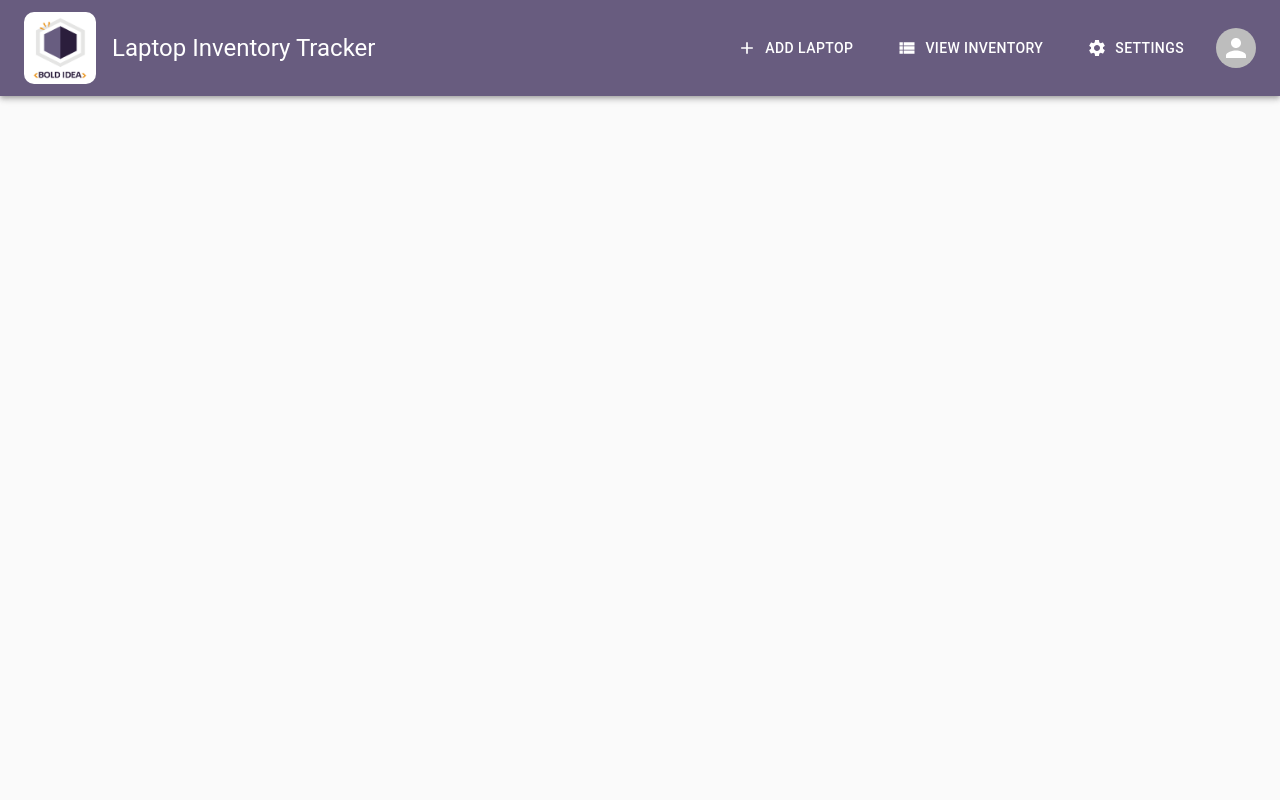
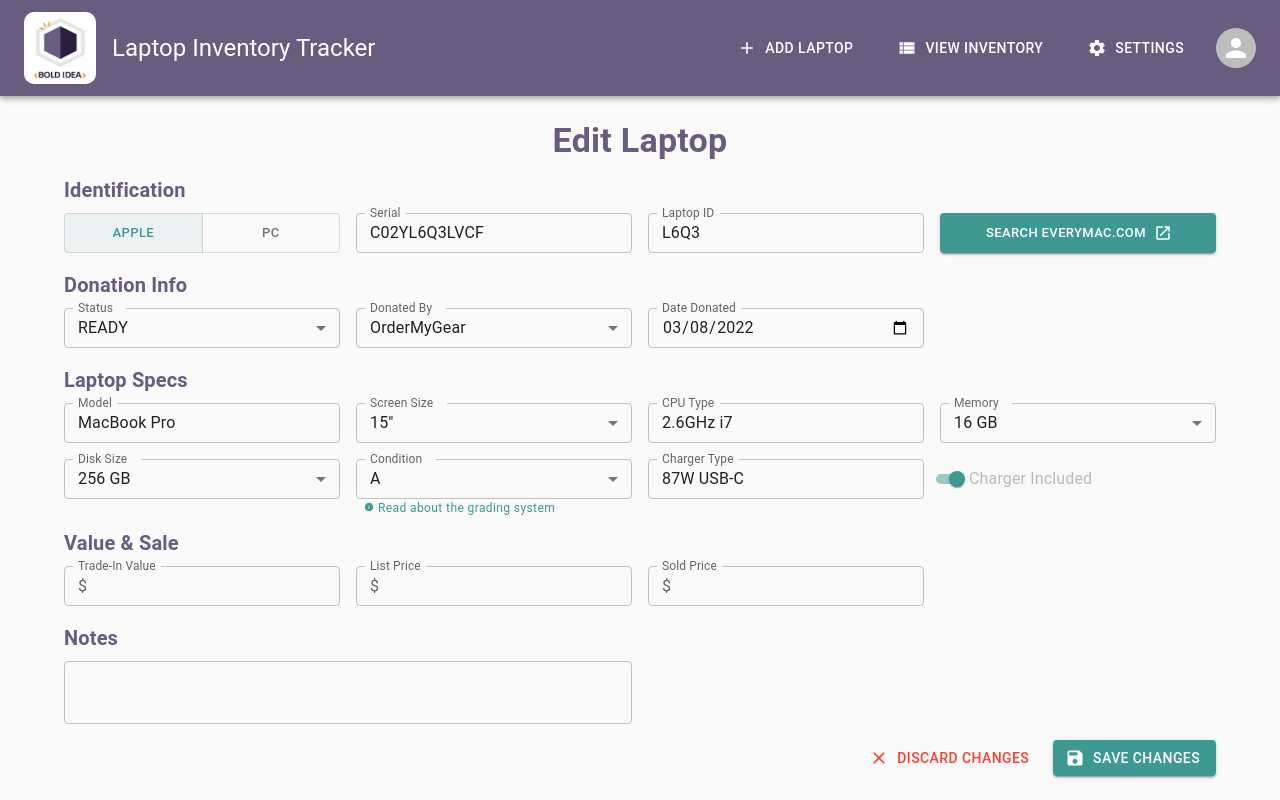
Before and after one commit to brykek/bold-idea-laptop-tracker, a React (Create React App) app: page /edit/1/1 in a window 1280 px wide. Built offline with nearby package versions, Linux system fonts and the light colour scheme.

Commit message:
Refactor login page

```diff
--- a/src/App.js
+++ b/src/App.js
@@ -1,13 +1,13 @@
-import React, { useState } from 'react';
+import React from 'react';
 import { BrowserRouter, Route, Routes } from 'react-router-dom';
 import { createTheme, ThemeProvider } from '@mui/material/styles';
 
 import AppBarMenu from './components/AppBarMenu';
-import AddLaptopPage from './components/AddLaptopPage';
-import EditLaptopPage from './components/EditLaptopPage';
-import Inventory from './components/Inventory';
-import Settings from './components/Settings';
-import Login from './components/Login';
+import AddLaptopPage from './pages/AddLaptopPage';
+import EditLaptopPage from './pages/EditLaptopPage';
+import Inventory from './pages/Inventory';
+import Settings from './pages/Settings';
+import Login from './pages/Login';
 
 import './App.css';
 import './react-app.css';
@@ -37,44 +37,21 @@
     },
   });
 
-  const dummyDataLaptop = {
-    archived_date: "",
-    charger_included: true,
-    charger_type: "87W USB-C",
-    condition: "A",
-    cpu_type: "2.6GHz i7",
-    created_date: "2022-09-30",
-    date_donated: "2022-03-08",
-    disk_size: "256 GB",
-    donor: "OrderMyGear",
-    laptop_id: "L6Q3",
-    last_updated: "2022-10-01",
-    list_price: "",
-    manufacturer: "Apple",
-    memory: "16 GB",
-    model: "MacBook Pro",
-    notes: "",
-    screen_size: "15\"",
-    serial_number: "C02YL6Q3LVCF",
-    sold_price: "",
-    status: "READY",
-    trade_in_value: "800.00",
-  }
-
   return (
     <ThemeProvider theme={theme} >
       <div className="wrapper">
         <AppBarMenu />
+
         <BrowserRouter>
           <Routes>
             <Route path='/' element={<Login />} />
             <Route path='/add' element={<AddLaptopPage />} />
+            <Route path='/edit/:make/:serial' element={<EditLaptopPage />} />
             <Route path='/inventory' element={<Inventory />} />
             <Route path='/settings' element={<Settings />} />
           </Routes>
         </BrowserRouter>
       </div>
-
     </ThemeProvider>
   );
 }
--- a/src/components/AppBarMenu.js
+++ b/src/components/AppBarMenu.js
@@ -41,7 +41,7 @@
             <Toolbar>
                 {/* LOGO & APP TITLE */}
                 <div style={{ backgroundColor: '#ffffff', borderRadius: '10px', height: '72px', width: '72px', display: 'flex', alignItems: 'center', justifyContent: 'center', margin: '12px 0' }} >
-                    <img src={logo} style={{ height: '64px' }} />
+                    <img src={logo} alt='logo' style={{ height: '64px' }} />
                 </div>
                 <Typography variant='h5' component='div' sx={{ ml: 2, flexGrow: 1 }}>
                     Laptop Inventory Tracker
--- a/src/components/LaptopForm.js
+++ b/src/components/LaptopForm.js
@@ -1,4 +1,4 @@
-import React, { useState } from 'react';
+import React, { useState, useEffect } from 'react';
 
 // MATERIAL-UI COMPONENTS
 import {
@@ -19,7 +19,7 @@
 
 // MATERIAL ICONS
 import {
-    Launch as Launch,
+    Launch as LaunchIcon,
     Info as InfoIcon,
     Clear as CancelIcon,
     Save as SaveIcon,
@@ -27,33 +27,57 @@
 
 
 function LaptopForm(props) {
-    const [formData, setFormData] = useState(props.laptopData || {
-        serial_number: '',
+    const [formData, setFormData] = useState({
+        serialNumber: '',
         manufacturer: '',
-        laptop_id: '',
+        laptopId: '',
         status: 'UNPROCESSED',
         donor: '',
-        date_donated: '',
+        dateDonated: '',
         model: '',
-        screen_size: '',
-        cpu_type: '',
+        screenSize: '',
+        cpuType: '',
         memory: '',
-        disk_size: '',
+        diskSize: '',
         condition: '',
-        charger_type: '',
-        charger_included: false,
-        trade_in_value: '',
-        list_price: '',
-        sold_price: '',
+        chargerType: '',
+        chargerIncluded: false,
+        tradeInValue: '',
+        listPrice: '',
+        soldPrice: '',
         notes: '',
     });
+
+    useEffect(() => {
+        setFormData({
+            serialNumber: props.laptopData?.serialNumber,
+            manufacturer: props.laptopData?.manufacturer,
+            laptopId: props.laptopData?.laptopId,
+            status: props.laptopData?.status,
+            donor: props.laptopData?.donor,
+            dateDonated: props.laptopData?.dateDonated,
+            model: props.laptopData?.model,
+            screenSize: props.laptopData?.screenSize,
+            cpuType: props.laptopData?.cpuType,
+            memory: props.laptopData?.memory,
+            diskSize: props.laptopData?.diskSize,
+            condition: props.laptopData?.condition,
+            chargerType: props.laptopData?.chargerType,
+            chargerIncluded: props.laptopData?.chargerIncluded,
+            tradeInValue: props.laptopData?.tradeInValue,
+            listPrice: props.laptopData?.listPrice,
+            soldPrice: props.laptopData?.soldPrice,
+            notes: props.laptopData?.notes,
+        });
+    }, [props.laptopData])
+
     const options = {
         manufacturer: ['Apple', 'PC'],
         status: ['UNPROCESSED', 'DONATED', 'READY', 'INTERNAL', 'RECYCLE', 'REINSTALL', 'SOLD'],
         donor: ['BetterUP', 'OrderMyGear'],
-        screen_size: ['12"', '13"', '15"', '16"'],
+        screenSize: ['12"', '13"', '15"', '16"'],
         memory: ['8 GB', '16 GB', '32 GB'],
-        disk_size: ['128 GB', '256 GB', '512 GB', '1024 GB', '1 TB'],
+        diskSize: ['128 GB', '256 GB', '512 GB', '1024 GB', '1 TB'],
         condition: ['A', 'B', 'C'],
     };
 
@@ -64,8 +88,8 @@
     }
 
     function populateLaptopId() {
-        if (formData.serial_number.length === 12 && formData.laptop_id === '') {
-            setFormData({ ...formData, laptop_id: formData.serial_number.substring(4, 8) });
+        if (formData.serialNumber.length === 12 && formData.laptopId === '') {
+            setFormData({ ...formData, laptopId: formData.serialNumber.substring(4, 8) });
         }
     }
 
@@ -87,28 +111,28 @@
 
                 <TextField
                     id='serial-field'
-                    value={formData.serial_number}
+                    value={formData.serialNumber}
                     label='Serial'
                     size='small'
-                    onChange={(event) => handleInputChange(event.target.value, 'serial_number')}
+                    onChange={(event) => handleInputChange(event.target.value, 'serialNumber')}
                     onBlur={populateLaptopId}
                 />
 
                 <TextField
                     id='laptop-id-field'
-                    value={formData.laptop_id}
+                    value={formData.laptopId}
                     label='Laptop ID'
                     size='small'
-                    onChange={(event) => handleInputChange(event.target.value, 'laptop_id')}
+                    onChange={(event) => handleInputChange(event.target.value, 'laptopId')}
                 />
 
-                {formData.manufacturer === 'Apple' && formData.serial_number !== '' ?
+                {formData.manufacturer === 'Apple' && formData.serialNumber !== '' ?
                     <Button
                         variant='contained'
                         color='secondary'
-                        href={`https://everymac.com/ultimate-mac-lookup/?search_keywords=${formData.serial_number}`}
+                        href={`https://everymac.com/ultimate-mac-lookup/?search_keywords=${formData.serialNumber}`}
                         target='_blank'
-                        endIcon={<Launch />}
+                        endIcon={<LaunchIcon />}
                         size='small'
                     >Search EveryMac.com</Button>
                     : <></>
@@ -153,10 +177,10 @@
                     id='date'
                     label='Date Donated'
                     type='date'
-                    value={formData.date_donated}
+                    value={formData.dateDonated}
                     InputLabelProps={{ shrink: true }}
                     size='small'
-                    onChange={(event) => handleInputChange(event.target.value, 'date_donated')}
+                    onChange={(event) => handleInputChange(event.target.value, 'dateDonated')}
                 />
 
             </Box>
@@ -177,11 +201,11 @@
                         required
                         labelId='screen-size-select-label'
                         id='screen-size-select'
-                        value={formData.screen_size}
+                        value={formData.screenSize}
                         label='Screen Size'
-                        onChange={(event) => handleInputChange(event.target.value, 'screen_size')}
+                        onChange={(event) => handleInputChange(event.target.value, 'screenSize')}
                     >
-                        {options.screen_size.map(option => (
+                        {options.screenSize.map(option => (
                             <MenuItem value={option}>{option}</MenuItem>
                         ))}
                     </Select>
@@ -189,10 +213,10 @@
 
                 <TextField
                     id='cpu-type-field'
-                    value={formData.cpu_type}
+                    value={formData.cpuType}
                     label='CPU Type'
                     size='small'
-                    onChange={(event) => handleInputChange(event.target.value, 'cpu_type')}
+                    onChange={(event) => handleInputChange(event.target.value, 'cpuType')}
                 />
 
                 <FormControl size='small' >
@@ -217,11 +241,11 @@
                         required
                         labelId='disk-size-select-label'
                         id='disk-size-select'
-                        value={formData.disk_size}
+                        value={formData.diskSize}
                         label='Disk Size'
-                        onChange={(event) => handleInputChange(event.target.value, 'disk_size')}
+                        onChange={(event) => handleInputChange(event.target.value, 'diskSize')}
                     >
-                        {options.disk_size.map(option => (
+                        {options.diskSize.map(option => (
                             <MenuItem value={option}>{option}</MenuItem>
                         ))}
                     </Select>
@@ -245,18 +269,18 @@
 
                 <TextField
                     id='charger-type-field'
-                    value={formData.charger_type}
+                    value={formData.chargerType}
                     label='Charger Type'
                     size='small'
-                    onChange={(event) => handleInputChange(event.target.value, 'charger_type')}
+                    onChange={(event) => handleInputChange(event.target.value, 'chargerType')}
                 />
 
                 <FormControlLabel label='Charger Included' control={
                     <Switch
-                        checked={formData.charger_included}
+                        checked={formData.chargerIncluded}
                         size='small'
                         color='secondary'
-                        onChange={(event) => handleInputChange(event.target.checked, 'charger_included')}
+                        onChange={(event) => handleInputChange(event.target.checked, 'chargerIncluded')}
                     />
                 } />
 
@@ -285,19 +309,19 @@
 
                 <TextField
                     id='list-price-field'
-                    value={formData.list_price}
+                    value={formData.listPrice}
                     label='List Price'
                     size='small'
-                    onChange={(event) => handleInputChange(event.target.value, 'list_price')}
+                    onChange={(event) => handleInputChange(event.target.value, 'listPrice')}
                     InputProps={{ startAdornment: <InputAdornment position='start'>$</InputAdornment> }}
                 />
 
                 <TextField
                     id='sold-price-field'
-                    value={formData.sold_price}
+                    value={formData.soldPrice}
                     label='Sold Price'
                     size='small'
-                    onChange={(event) => handleInputChange(event.target.value, 'sold_price')}
+                    onChange={(event) => handleInputChange(event.target.value, 'soldPrice')}
                     InputProps={{ startAdornment: <InputAdornment position='start'>$</InputAdornment> }}
                 />
 
--- /dev/null
+++ b/src/pages/EditLaptopPage.js
@@ -0,0 +1,73 @@
+import React, { useState, useEffect } from 'react';
+import { useParams } from 'react-router-dom';
+import LaptopForm from '../components/LaptopForm';
+import {
+    Container,
+    Typography,
+} from '@mui/material';
+
+
+const dummyDataLaptop = {
+    archived_date: "",
+    chargerIncluded: true,
+    chargerType: "87W USB-C",
+    condition: "A",
+    cpuType: "2.6GHz i7",
+    created_date: "2022-09-30",
+    dateDonated: "2022-03-08",
+    diskSize: "256 GB",
+    donor: "OrderMyGear",
+    laptopId: "L6Q3",
+    last_updated: "2022-10-01",
+    listPrice: "",
+    manufacturer: "Apple",
+    memory: "16 GB",
+    model: "MacBook Pro",
+    notes: "",
+    screenSize: "15\"",
+    serialNumber: "C02YL6Q3LVCF",
+    soldPrice: "",
+    status: "READY",
+    tradeInValue: "800.00",
+  }
+
+function EditLaptopPage(props) {
+    const [laptopData, setLaptopData] = useState(null);
+    const { make, serial } = useParams();
+
+    useEffect(() => {
+        if (!laptopData) {
+            // invoke get api call with make & serial
+            console.log(`Getting ${make} laptop with serial number ${serial}...`)
+            setLaptopData(dummyDataLaptop);
+        }
+    }, [laptopData, make, serial])
+
+    function updateLaptop(laptopData) {
+        const today = new Date().toISOString().slice(0, 10);
+        laptopData.last_updated = today;
+        console.log('Updating laptop...');
+        console.log('Laptop Data:', laptopData)
+        // Invoke the update api function
+    }
+
+    function discardChanges() {
+        console.log('Discard changes.')
+        // Route back to View Inventory page
+    }
+
+    return (
+        <Container sx={{ maxWidth: '1220px', margin: '24px auto 0;' }} >
+            <Typography variant='h4' align='center' sx={{ color: 'primary.main', fontWeight: 'bold' }} gutterBottom >Edit Laptop</Typography>
+            <LaptopForm
+                laptopData={laptopData}
+                save={updateLaptop}
+                saveMessage='Save Changes'
+                cancel={discardChanges}
+                cancelMessage='Discard Changes'
+            />
+        </Container>
+    );
+}
+
+export default EditLaptopPage;
--- a/src/components/Inventory.js
+++ b/src/pages/Inventory.js
@@ -1,4 +1,4 @@
-import FilterFields from './FilterFields';
+import FilterFields from '../components/FilterFields';
 
 
 const Inventory = () => {
--- /dev/null
+++ b/src/pages/Login.js
@@ -0,0 +1,66 @@
+import React from 'react';
+import {
+  Container,
+  Paper,
+  Typography,
+  Box,
+  TextField,
+  Button,
+} from '@mui/material';
+
+
+function Login() {
+
+  function handleSubmit(event) {
+    event.preventDefault();
+    const data = new FormData(event.currentTarget);
+    console.log({
+      email: data.get('email'),
+      password: data.get('password'),
+    });
+    // sign in function here
+  }
+
+  return (<>
+    <Container sx={{ display: 'flex', alignContent: 'center', justifyContent: 'center', maxWidth: '1220px', margin: '24px auto 0;' }} >
+      <Paper sx={{ mt: 4, p: 3, display: 'flex', flexDirection: 'column', gap: 2, minWidth: '300px' }} >
+        <Typography variant='h5' color='primary' >Welcome Back</Typography>
+
+        <Box component="form" onSubmit={handleSubmit} noValidate sx={{ display: 'flex', flexDirection: 'column', gap: 2 }}>
+          <TextField
+            label='Email'
+            required
+            fullWidth
+            id='email'
+            name='email'
+            autocomplete='email'
+            autofocus
+          />
+
+          <TextField
+            label='Password'
+            required
+            fullWidth
+            id='password'
+            name='password'
+            type='password'
+            autocomplete='current-password'
+            autofocus
+          />
+
+          <Button
+            fullWidth
+            variant='contained'
+            type='submit'
+            color='primary'
+            sx={{ mt: 2 }}
+          >Sign In</Button>
+
+          <Typography color='secondary' component='a' href='/reset-password' >Forgot your password?</Typography>
+        </Box>
+      </Paper>
+    </Container>
+  </>);
+}
+
+export default Login;
```
Also changed, not shown: src/components/EditLaptopPage.js (deleted, +0 -34 lines), src/components/Login.js (deleted, +0 -24 lines), src/pages/AddLaptopPage.js (renamed from src/components/AddLaptopPage.js, +7 -4 lines), src/pages/Settings.js (renamed from src/components/Settings.js).
